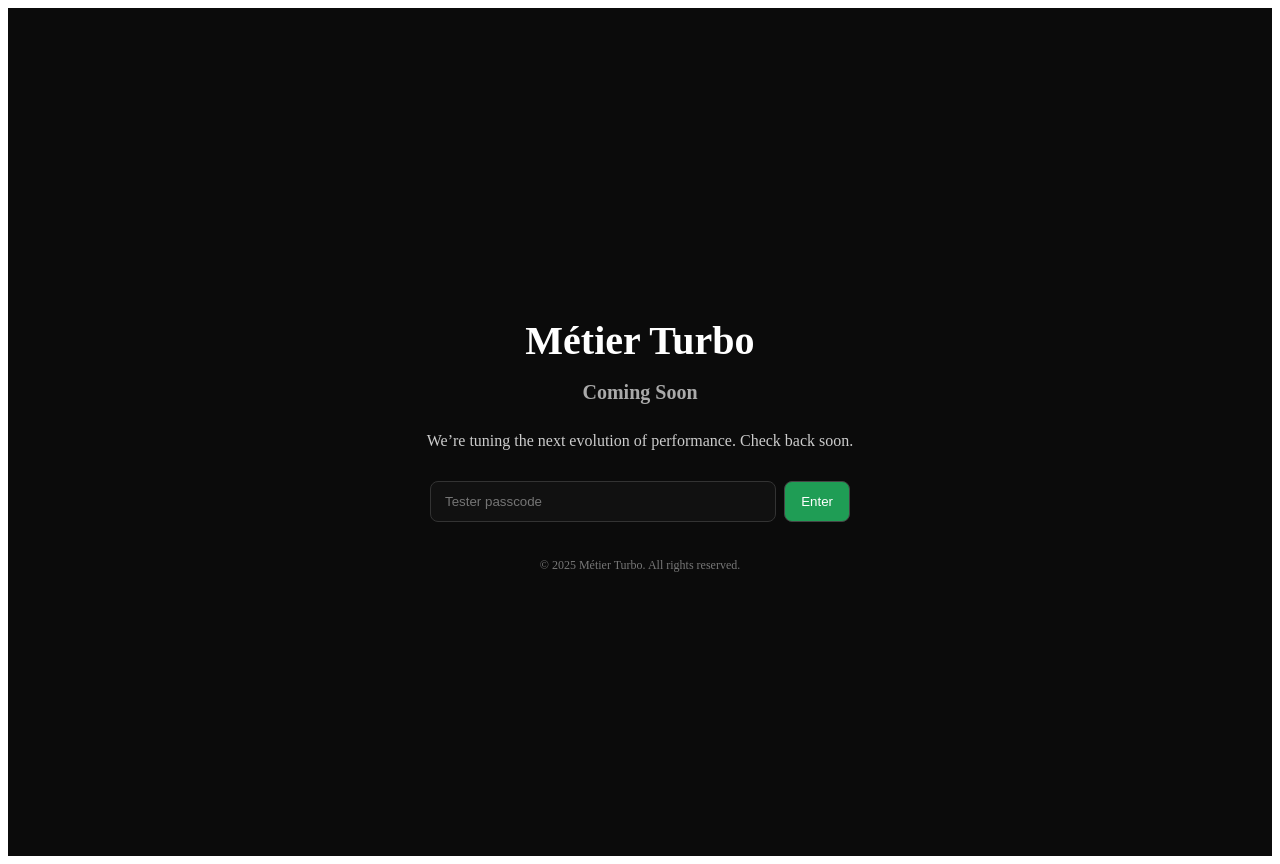
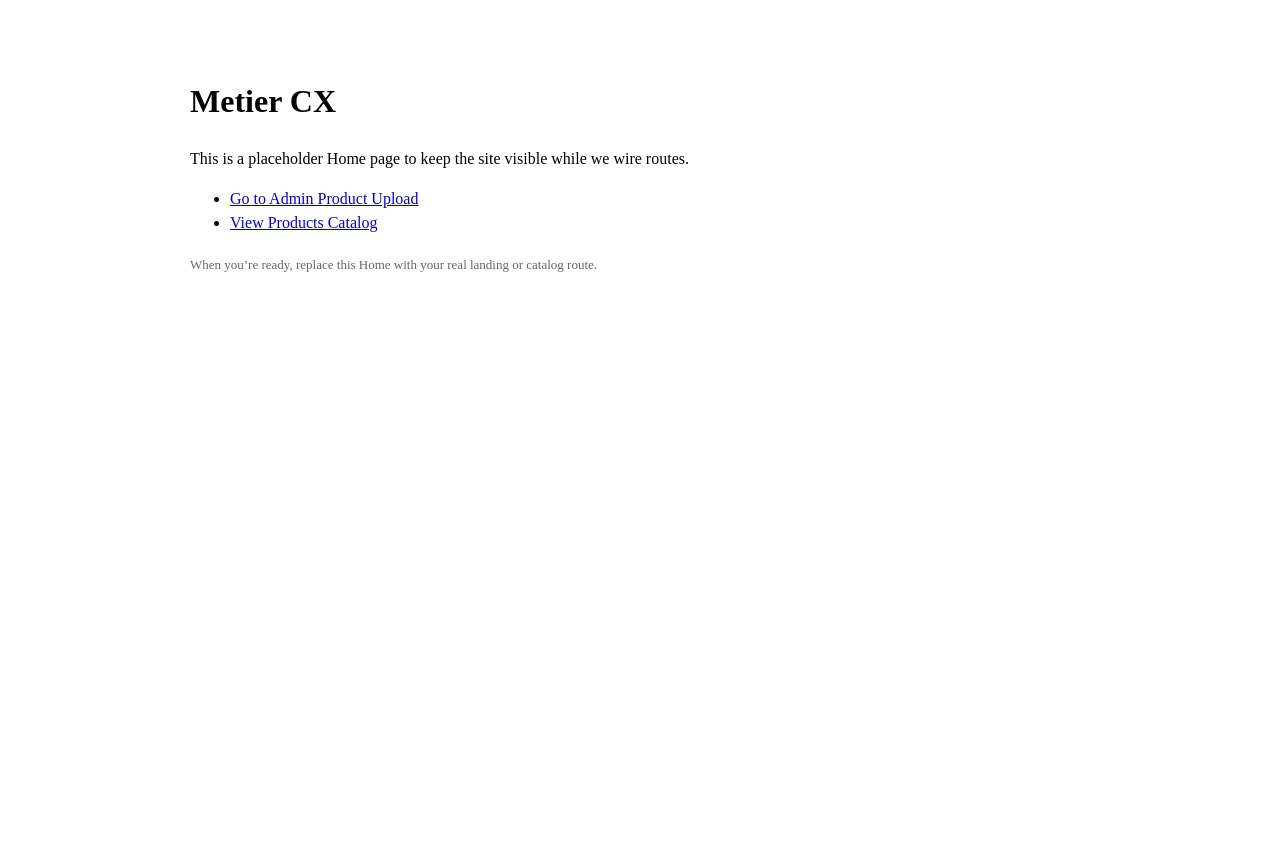
Before and after one commit to VanderajLS/Metier, a React (Vite) app in the folder metier-cx-app/frontend/: page / in a window 1280 px wide. After the commit the page ends 800 px from the top, so only its background shows below. Built offline with nearby package versions, Linux system fonts and the light colour scheme.

Commit message:
Update App.jsx

```diff
--- a/metier-cx-app/frontend/src/App.jsx
+++ b/metier-cx-app/frontend/src/App.jsx
@@ -1,39 +1,80 @@
-// src/App.jsx
+// metier-cx-app/frontend/src/App.jsx
+
 import React from "react";
-import { BrowserRouter as Router, Routes, Route, Navigate } from "react-router-dom";
+import { BrowserRouter as Router, Routes, Route, Link } from "react-router-dom";
 
-import ComingSoon from "./pages/ComingSoon";
+// Pages
 import AdminProductUpload from "./pages/AdminProductUpload";
-import Products from "./pages/Products"; // ✅ new import
+import Products from "./pages/Products";
 
-// Simple gate: only allow access if session flag is present
-function Protected({ children }) {
-  const ok =
-    typeof window !== "undefined" &&
-    sessionStorage.getItem("metier_auth") === "ok";
-  return ok ? children : <Navigate to="/" replace />;
+// Minimal Home page until you add a real landing/catalog
+function Home() {
+  return (
+    <div
+      style={{
+        maxWidth: 900,
+        margin: "40px auto",
+        padding: 16,
+        lineHeight: 1.5,
+      }}
+    >
+      <h1 className="text-3xl font-bold mb-4">Metier CX</h1>
+      <p className="mb-4">
+        This is a placeholder Home page to keep the site visible while we wire
+        routes.
+      </p>
+      <ul className="list-disc pl-6 space-y-2">
+        <li>
+          <Link to="/admin" className="text-blue-600 hover:underline">
+            Go to Admin Product Upload
+          </Link>
+        </li>
+        <li>
+          <Link to="/products" className="text-blue-600 hover:underline">
+            View Products Catalog
+          </Link>
+        </li>
+      </ul>
+      <p style={{ color: "#666", fontSize: 13, marginTop: 20 }}>
+        When you’re ready, replace this Home with your real landing or catalog
+        route.
+      </p>
+    </div>
+  );
+}
+
+// Fallback Not Found page
+function NotFound() {
+  return (
+    <div style={{ maxWidth: 900, margin: "40px auto", padding: 16 }}>
+      <h2 className="text-xl font-bold mb-2">Page not found</h2>
+      <p>
+        <Link to="/" className="text-blue-600 hover:underline">
+          Back to Home
+        </Link>
+      </p>
+    </div>
+  );
 }
 
 export default function App() {
   return (
     <Router>
       <Routes>
-        {/* Public routes */}
-        <Route path="/" element={<ComingSoon />} />
-        <Route path="/products" element={<Products />} /> {/* ✅ new route */}
+        {/* Home route */}
+        <Route path="/" element={<Home />} />
 
-        {/* Protected admin route */}
-        <Route
-          path="/admin"
-          element={
-            <Protected>
-              <AdminProductUpload />
-            </Protected>
-          }
-        />
+        {/* Admin product upload page */}
+        <Route path="/admin" element={<AdminProductUpload />} />
 
-        {/* Fallback: redirect unknown routes */}
-        <Route path="*" element={<Navigate to="/" replace />} />
+        {/* Product catalog (new grid + modal) */}
+        <Route path="/products" element={<Products />} />
+
+        {/* Later you can add product detail pages here, e.g.:
+            <Route path="/products/:id" element={<ProductDetailPage />} /> */}
+
+        {/* 404 fallback */}
+        <Route path="*" element={<NotFound />} />
       </Routes>
     </Router>
   );
```
